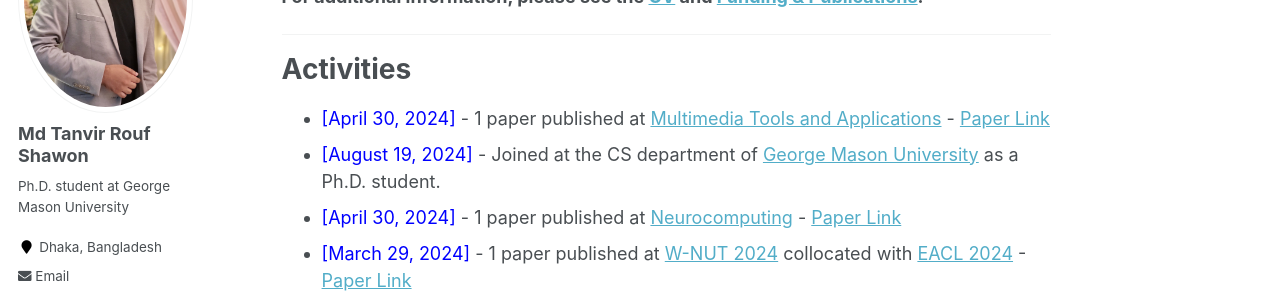
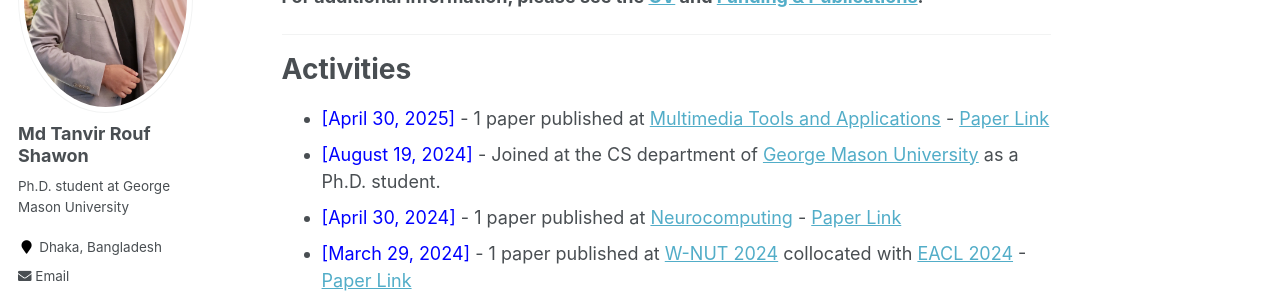
Before and after one commit to shawon-tanvir/shawon-tanvir.github.io, a Jekyll site: the page built from _pages/about.md, in a window 1280 px wide and 900 px high, scrolled down 533 px. Shown: the part 152-451 px from the top of the window. Built offline with Jekyll 4.4.1, drawn with Linux system fonts in a browser that asks for light colours; a script that is not in the unit is left out.

Commit message:
Update about.md

```diff
--- a/_pages/about.md
+++ b/_pages/about.md
@@ -24,7 +24,7 @@ I have worked on several research projects involving computer vision and natural
 
 
 # Activities
-* <span style="color:Blue"> [April 30, 2024] </span> - 1 paper published at [Multimedia Tools and Applications](https://link.springer.com/journal/11042) - [Paper Link](https://link.springer.com/article/10.1007/s11042-025-20842-x)
+* <span style="color:Blue"> [April 30, 2025] </span> - 1 paper published at [Multimedia Tools and Applications](https://link.springer.com/journal/11042) - [Paper Link](https://link.springer.com/article/10.1007/s11042-025-20842-x)
 * <span style="color:Blue"> [August 19, 2024] </span> - Joined at the CS department of [George Mason University](https://cs.gmu.edu/) as a Ph.D. student.
 * <span style="color:Blue"> [April 30, 2024] </span> - 1 paper published at [Neurocomputing](https://www.sciencedirect.com/journal/neurocomputing) - [Paper Link](https://www.sciencedirect.com/science/article/pii/S0925231224005034)
 * <span style="color:Blue"> [March 29, 2024] </span> - 1 paper published at [W-NUT 2024](https://noisy-text.github.io/2024/) collocated with [EACL 2024](https://2024.eacl.org/) - [Paper Link](https://aclanthology.org/2024.wnut-1.5/)
```
